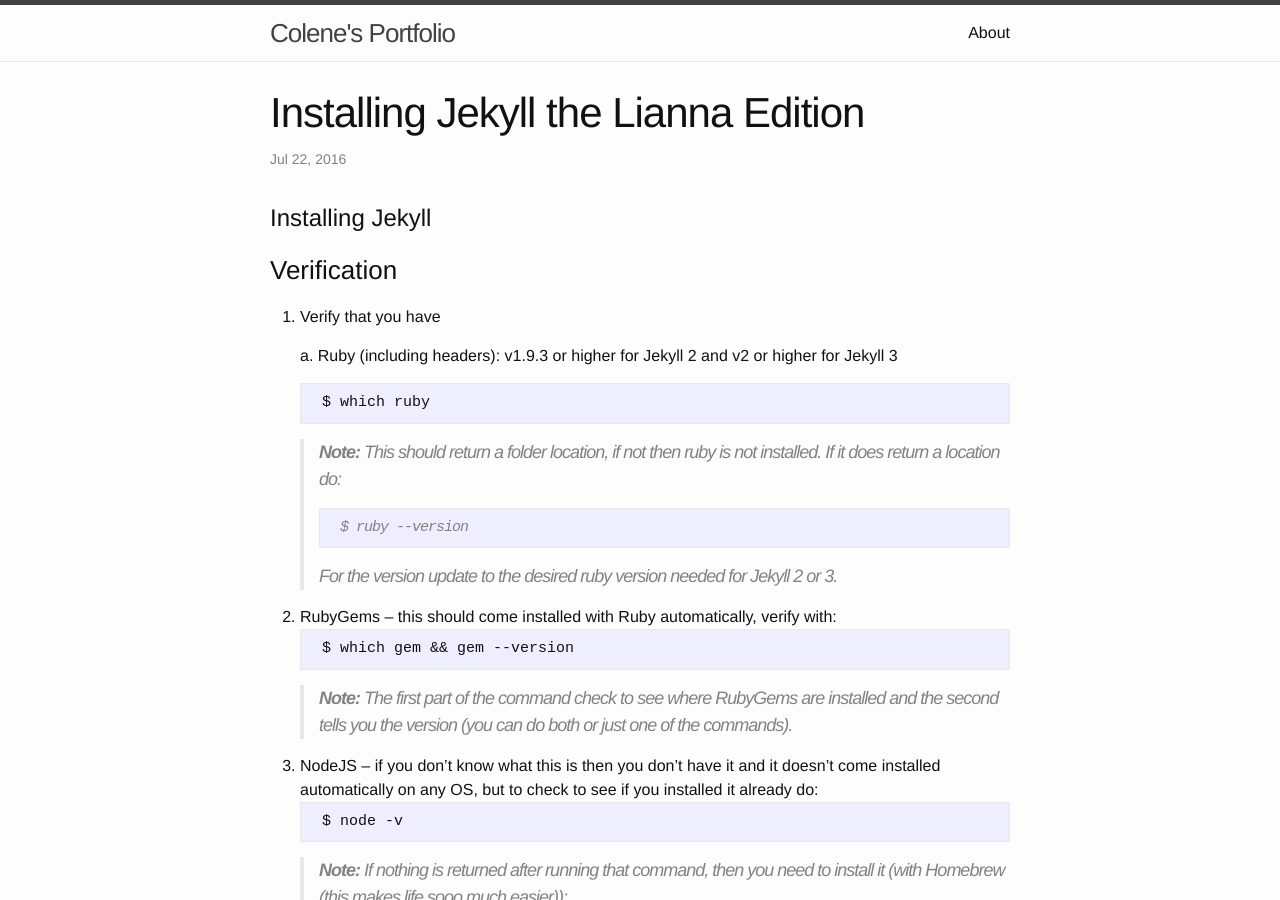
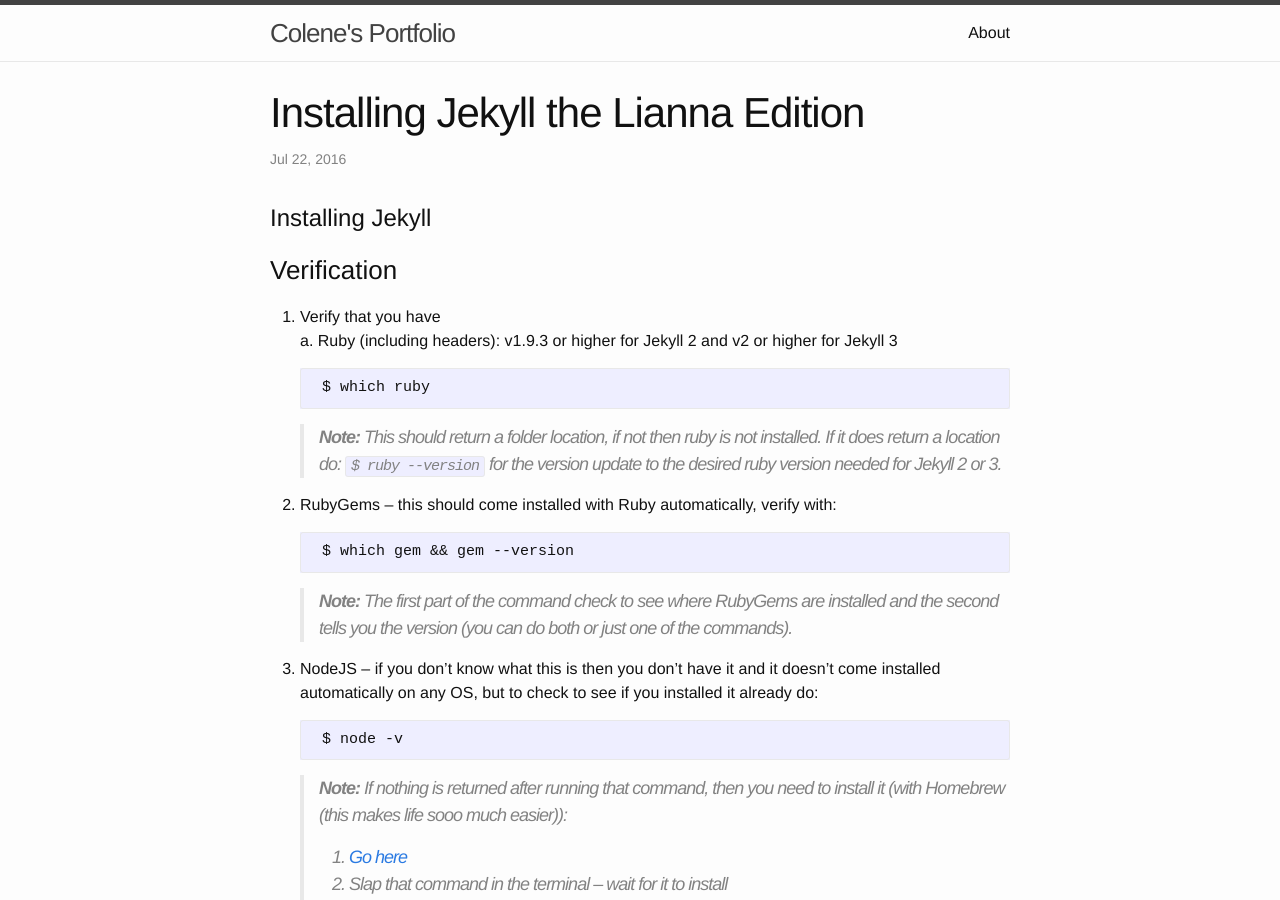
Before and after one commit to colene-m/colene-m.github.io, a Jekyll site: the page built from _posts/2016-07-22-installing-jekyll-the-lianna-edition.md, in a window 1280 px wide and 900 px high. Built offline with Jekyll 4.4.1, drawn with Linux system fonts in a browser that asks for light colours; part of the change alters nothing that is shown.

Commit message:
Fixed style issues.

````diff
--- a/_posts/2016-07-22-installing-jekyll-the-lianna-edition.md
+++ b/_posts/2016-07-22-installing-jekyll-the-lianna-edition.md
@@ -5,27 +5,32 @@ date: 2016-07-22
 desc: "Dingbatpoop"
 ---
 # Installing Jekyll
+
 ### Verification
+
 1. Verify that you have
+    a.  Ruby (including headers): v1.9.3 or higher for Jekyll 2 and v2 or higher for Jekyll 3
 
-    a.  Ruby (including headers): v1.9.3 or higher for Jekyll 2 and v2 or higher for Jekyll 3
     ```
     $ which ruby
     ```
+
      > **_Note:_** This should return a folder location, if not then ruby is not installed. If it does return a location do:
-    ```
-    $ ruby --version
-    ```
-    > For the version update to the desired ruby version needed for Jekyll 2 or 3.
+    ``` $ ruby --version ``` for the version update to the desired ruby version needed for Jekyll 2 or 3.
 2. RubyGems -- this should come installed with Ruby automatically, verify with:
+
     ```
     $ which gem && gem --version
     ```
+
     > **_Note:_** The first part of the command check to see where RubyGems are installed and the second tells you the version (you can do both or just one of the commands).
+
 3. NodeJS -- if you don't know what this is then you don't have it and it doesn't come installed automatically on any OS, but to check to see if you installed it already do:
+
     ```
     $ node -v
     ```
+
     > **_Note:_** If nothing is returned after running that command, then you need to install it (with Homebrew (this makes life sooo much easier)):
     1. [Go here](http://brew.sh/)
     2. Slap that command in the terminal -- wait for it to install
@@ -34,33 +39,44 @@ desc: "Dingbatpoop"
     5. Now check the node version again if all is well: ``` $ node -v ```
     6. If something went wrong and you can't figure it out tnen let me know and I'll try to help.
 4. Python -- you need to have at least 2.7, check with:
-```
-$ python -V
-```
-> **_Note:_** If that command does something else type in: ``` $ exit() ``` to exit python and then do: ``` $ python --help ``` look for the switch to show you the version of python installed.
+
+    ```
+    $ python -V
+    ```
+
+    > **_Note:_** If that command does something else type in: ``` $ exit() ``` to exit python and then do: ``` $ python --help ``` look for the switch to show you the version of python installed.
+
 5. You made it!!
 
 ### Install Jekyll
 1. Install Jekyll with RubyGems:
-```
-$ gem install
-```
+
+    ```
+    $ gem install
+    ```
+
 2. Initialize your blog site:
+    a. In a new folder:
 
-    a. In a new folder:
     ```
     $ cd desired_root_location_here && mkdir folder_name_here && jekyll new blog_name_here
     ```
 
     b. In an existing folder:
+
     ```
     cd existing_folder_path && jekyll new .
     ```
+
     > **_Important:_** You may need to pass the ```--force``` option in ```jekyll new .``` if the directory isn't empty => ```jekyll new . --force```
+
     > **_Note:_** The . (dot) refers to the current working directory (if you didn't know that).
+
 3. Fire up your local instance of your jekyll blogging site:
-```
-$ cd path_to_blog && jekyll serve
-```
+
+    ```
+    $ cd path_to_blog && jekyll serve
+    ```
+
 4. Navigate to: ```http://localhost:4000``` to view your blog
 5. Done!
````
